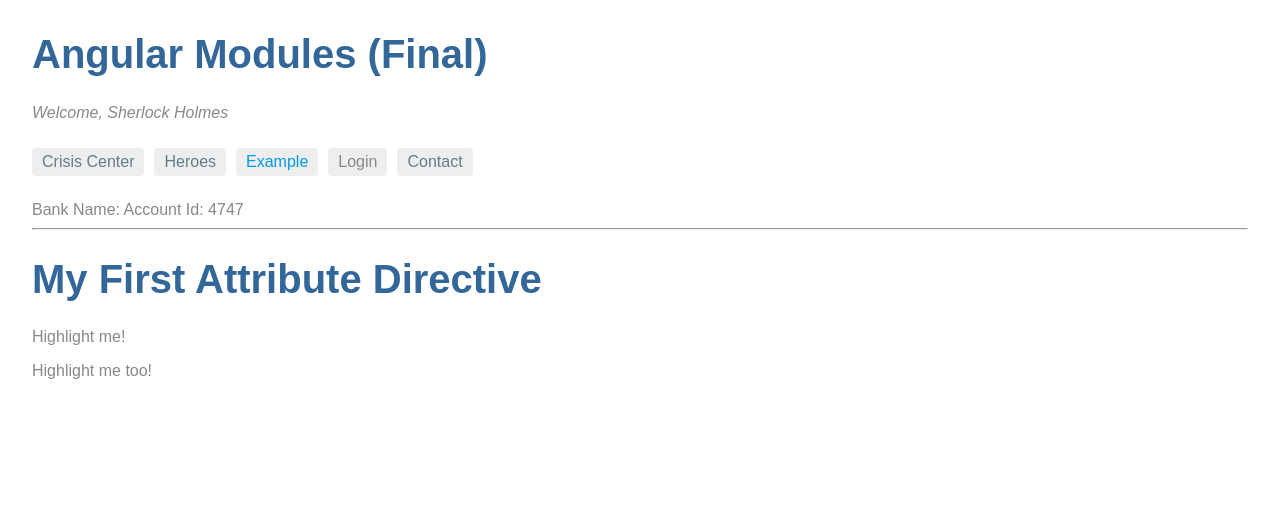
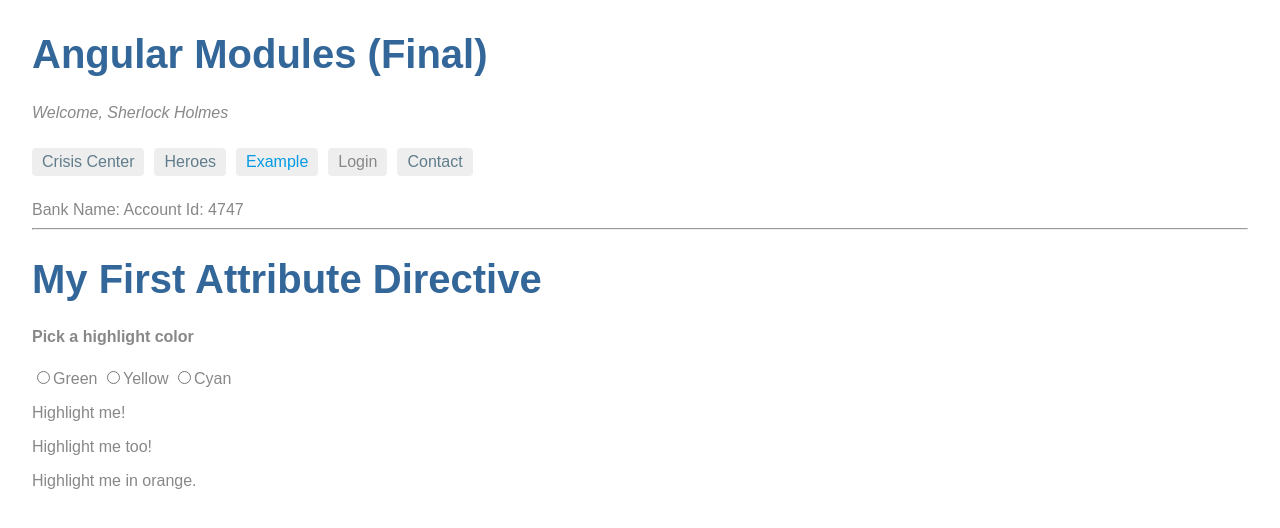
Before and after one commit to ZhangZongkun/my-router, an Angular app: page /example in a window 1280 px wide. Shown: the top 528 px of the page. Built offline with nearby package versions, Linux system fonts and the light colour scheme.

Commit message:
稍作修改

```diff
--- a/src/app/example/example.component.ts
+++ b/src/app/example/example.component.ts
@@ -6,12 +6,22 @@ import { Component } from '@angular/core';
     <app-bank-account bank-name="RBC" id="4747"></app-bank-account>
     <interval-dir (everyFiveSeconds)="everyFiveSeconds()"></interval-dir>
     <hr>
+
     <h1>My First Attribute Directive</h1>
-    <p highlight>Highlight me!</p>
-    <p highlight [defaultColor]="'green'">Highlight me too!</p>
+    <h4>Pick a highlight color</h4>
+    <div>
+      <input type="radio" name="colors" (click)="color='lightgreen'">Green
+      <input type="radio" name="colors" (click)="color='yellow'">Yellow
+      <input type="radio" name="colors" (click)="color='cyan'">Cyan
+    </div>
+    <p [appHighlight]="color">Highlight me!</p>
+    <p [appHighlight]="color" [defaultColor]="'violet'">Highlight me too!</p>
+    <p appHighlight="lightgray" defaultColor="orange">Highlight me in orange.</p>
   `
 })
 export class ExampleComponent {
+  color: string;
+
   everyFiveSeconds() {
     console.log('Every five seconds.');
   }
--- a/src/app/example/highlight.directive.ts
+++ b/src/app/example/highlight.directive.ts
@@ -1,20 +1,23 @@
 import { Directive, ElementRef, HostListener, Input } from '@angular/core';
 
 @Directive({
-  selector: '[highlight]'
+  selector: '[appHighlight]'
 })
 export class HighlightDirective {
   @Input() defaultColor: string;
-  // @Input()
+  @Input() appHighlight: string;
+
   constructor(private el: ElementRef) {
   }
 
-  @HostListener('mouseenter') onMouseEnter() {
+  @HostListener('mouseenter')
+  onMouseEnter() {
     console.log(this.defaultColor);
-    this.highlight(this.defaultColor || 'red');
+    this.highlight(this.appHighlight || this.defaultColor || 'red');
   }
 
-  @HostListener('mouseleave') onMouseLeave() {
+  @HostListener('mouseleave')
+  onMouseLeave() {
     this.highlight(null);
   }
 
```
